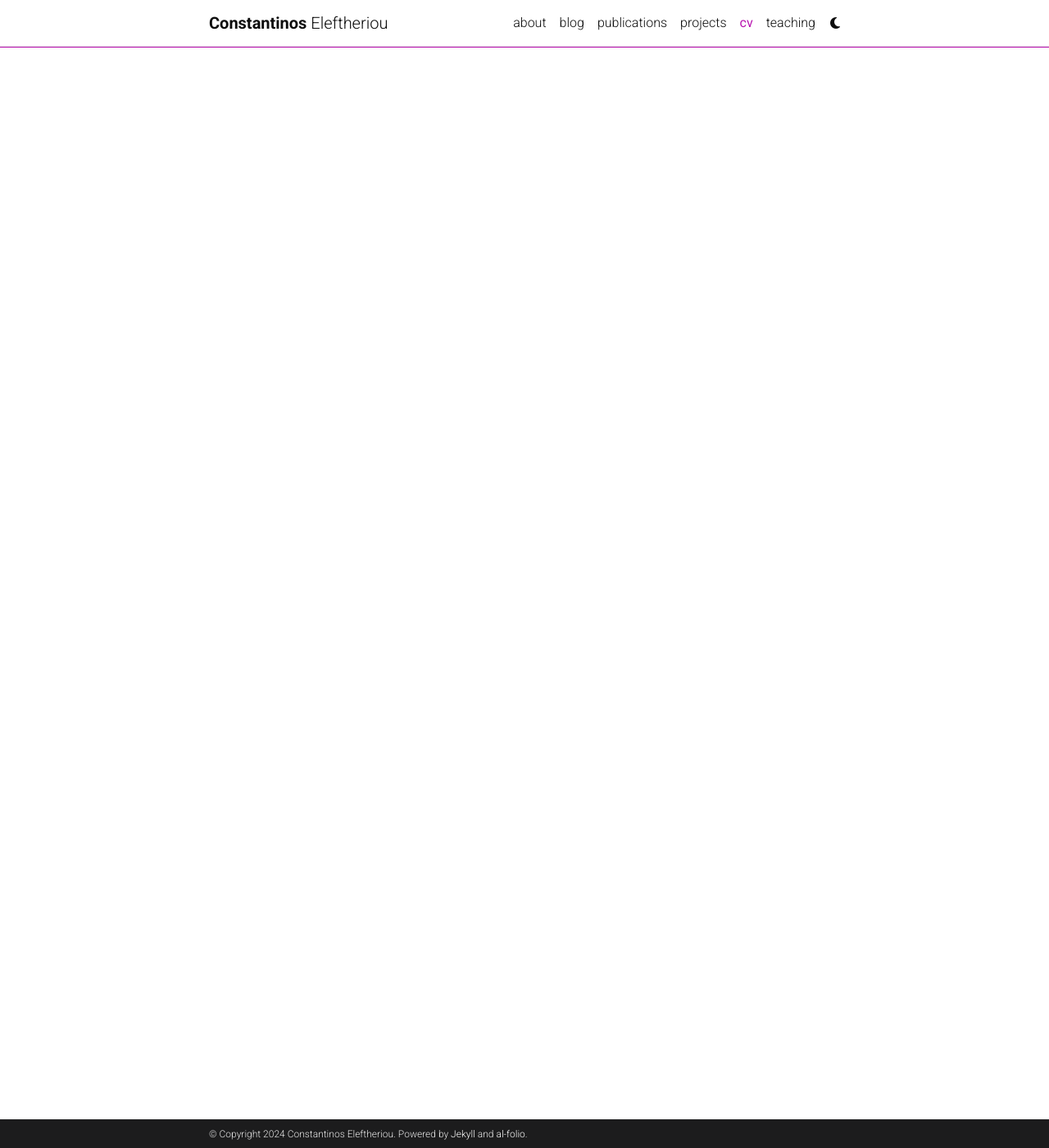
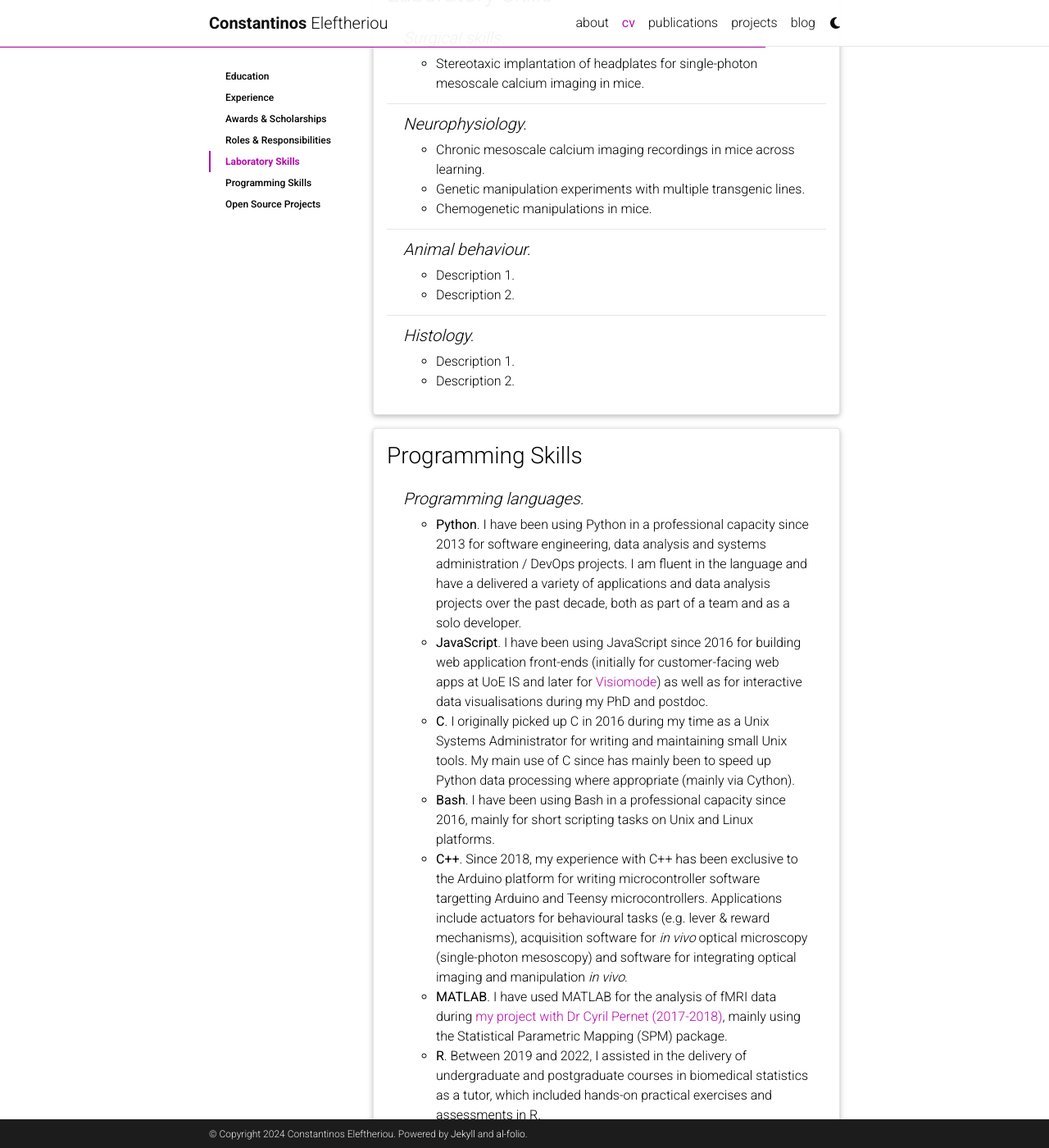
Before and after one commit to celefthe/celefthe.github.io, a Jekyll site: the page built from _pages/cv.md, in a window 1280 px wide and 1400 px high, scrolled down 2581 px. Shown: the whole window at 82% size. Built offline with Jekyll 4.4.1, drawn with Linux system fonts in a browser that asks for light colours; comment, search, counter and statistics services are not loaded; a style sheet for code colours, icons or effects is not loaded; some of the changed text lies outside the part shown.

Commit message:
whole buncha stuff

```diff
--- a/_data/cv.yml
+++ b/_data/cv.yml
@@ -42,7 +42,8 @@
       description:
         - Infrastructure automation, service delivery and user experience on a VMWare-based virtual estate.
         - Developed a web-based billing system for virtual machines.
-        - Python, JavaScript, OpenStack, VMWare, Terraform, Bash & Perl.
+        - Developed a platform for managing Openstack projects & instances.
+        - Administration & triage of a large Linux estate.
 
 - title: Awards & Scholarships
   type: time_table
@@ -62,20 +63,78 @@
       items:
         - Fulbright bicommunal youth leadership programme (CASP) at the School for International Training (VT), Fulbright Commission, USA
 
+- title: Roles & Responsibilities
+  type: time_table
+  contents:
+    - title: Elected member of the Senatus Academicus
+      institution: University of Edinburgh
+      year: 2018 - now
+      description: Non-professorial member of the Academic Senate representing postdoctoral researchers, tutors and demonstrators in the College of Medicine and Veterinary Medicine.
+    - title: Postgraduate Lead, CDBS Executive Committee
+      institution: University of Edinburgh
+      year: 2019 - 2023
+      description: Represented PhD students in the department's senior decision-making body.
+
+- title: Laboratory Skills
+  type: nested_list
+  contents:
+    - title: Surgical skills.
+      items:
+        - Stereotaxic implantation of headplates for single-photon mesoscale calcium imaging in mice.
+    - title: Neurophysiology.
+      items:
+        - Chronic mesoscale calcium imaging recordings in mice across learning.
+        - Genetic manipulation experiments with multiple transgenic lines.
+        - Chemogenetic manipulations in mice.
+    - title: Animal behaviour.
+      items:
+        - Description 1.
+        - Description 2.
+    - title: Histology.
+      items:
+        - Description 1.
+        - Description 2.
+
+- title: Programming Skills
+  type: nested_list
+  contents:
+    - title: Programming languages.
+      items:
+        - <b>Python</b>. I have been using Python in a professional capacity since 2013 for software engineering, data analysis and systems administration / DevOps projects. I am fluent in the language and have a delivered a variety of applications and data analysis projects over the past decade, both as part of a team and as a solo developer.
+        - <b>JavaScript</b>. I have been using JavaScript since 2016 for building web application front-ends (initially for customer-facing web apps at UoE IS and later for <a href="https://github.com/DuguidLab/visiomode">Visiomode</a>) as well as for interactive data visualisations during my PhD and postdoc.
+        - <b>C</b>. I originally picked up C in 2016 during my time as a Unix Systems Administrator for writing and maintaining small Unix tools. My main use of C since has mainly been to speed up Python data processing where appropriate (mainly via Cython).
+        - <b>Bash</b>. I have been using Bash in a professional capacity since 2016, mainly for short scripting tasks on Unix and Linux platforms.
+        - <b>C++</b>. Since 2018, my experience with C++ has been exclusive to the Arduino platform for writing microcontroller software targetting Arduino and Teensy microcontrollers. Applications include actuators for behavioural tasks (e.g. lever & reward mechanisms), acquisition software for <i>in vivo</i> optical microscopy (single-photon mesoscopy) and software for integrating optical imaging and manipulation <i>in vivo</i>.
+        - <b>MATLAB</b>. I have used MATLAB for the analysis of fMRI data during <a href="https://github.com/celefthe/E11928_language_processing_aphasia/tree/master">my project with Dr Cyril Pernet (2017-2018)</a>, mainly using the Statistical Parametric Mapping (SPM) package.
+        - <b>R</b>. Between 2019 and 2022, I assisted in the delivery of undergraduate and postgraduate courses in biomedical statistics as a tutor, which included hands-on practical exercises and assessments in R.
+        - <b>C#</b>. In 2012, I wrote a <a href="https://github.com/celefthe/sldb">patient management application</a> for the polysomnography department of the Paphos General Hospital in Cyprus using C#.NET, WPF and Microsoft SQL.
+    - title: Data analysis.
+      items:
+        - Time series analysis.
+        - Neural decoding
+        - Dimensionality reduction
+        - Network analysis
+        - Information theory
+        - Bootstrap & resampling statistics
+        - Behavioural tracking
+        - Data visualisation.
+        - Data curation.
+    - title: Software engineering.
+      items:
+        - Version control.
+        - Testing.
+        - CI/CD.
+    - title: Systems administration & DevOps.
+      items:
+        - Unix/Linux.
+        - Virtualisation.
+        - Automation.
+        - Storage.
+        - Data analysis infrastructure.
+
 - title: Open Source Projects
   type: time_table
   contents:
-    - title: <a href="https://github.com/DuguidLab/visiomode">visiomode</a>
+    - title: <a href="https://github.com/DuguidLab/visiomode">Visiomode</a>
       year: 2019-now
       description: A touchscreen-based visuomotor behaviour platform for rodents
-# - title: Academic Interests
-#   type: nested_list
-#   contents:
-#     - title: Topic 1.
-#       items:
-#         - Description 1.
-#         - Description 2.
-#     - title: Topic 2.
-#       items:
-#         - Description 1.
-#         - Description 2.
--- a/_data/venues.yml
+++ /dev/null
@@ -1,6 +0,0 @@
-"AJP":
-  url: https://aapt.scitation.org/journal/ajp
-  color: "#00369f"
-
-"PhysRev":
-  url: https://journals.aps.org/
--- a/_includes/header.html
+++ b/_includes/header.html
@@ -51,16 +51,6 @@
                   {%- endif -%}
                 </a>
               </li>
-              {% if site.blog_nav_title %}
-              <!-- Blog -->
-              <li class="nav-item {% if page.url contains 'blog' %}active{% endif %}">
-                <a class="nav-link" href="{{ '/blog/' | relative_url }}">{{ site.blog_nav_title }}
-                  {%- if page.url contains 'blog' -%}
-                  <span class="sr-only">(current)</span>
-                  {%- endif -%}
-                </a>
-              </li>
-              {%- endif %}
 
               <!-- Other pages -->
               {%- assign sorted_pages = site.pages | sort: "nav_order" -%}
@@ -94,6 +84,17 @@
               {%- endif -%}
               {%- endif -%}
               {% endfor -%}
+              {% if site.blog_nav_title %}
+              <!-- Blog -->
+              <li class="nav-item {% if page.url contains 'blog' %}active{% endif %}">
+                <a class="nav-link" href="{{ '/blog/' | relative_url }}">{{ site.blog_nav_title }}
+                  {%- if page.url contains 'blog' -%}
+                  <span class="sr-only">(current)</span>
+                  {%- endif -%}
+                </a>
+              </li>
+              {%- endif %}
+
               {%- if site.enable_darkmode %}
 
               <!-- Toogle theme mode -->
--- a/_pages/cv.md
+++ b/_pages/cv.md
@@ -3,9 +3,9 @@
 permalink: /cv/
 title: cv
 nav: true
-nav_order: 4
+nav_order: 1
 # cv_pdf: example_pdf.pdf
-description: A brief summary of my education and achievements to date.
+description: A brief summary of my education and skills.
 toc:
   sidebar: left
 ---
--- a/_pages/publications.md
+++ b/_pages/publications.md
@@ -4,7 +4,7 @@
 title: publications
 description: publications by categories in reversed chronological order. generated by jekyll-scholar.
 nav: true
-nav_order: 1
+nav_order: 2
 ---
 <!-- _pages/publications.md -->
 <div class="publications">
--- a/_pages/teaching.md
+++ /dev/null
@@ -1,12 +0,0 @@
----
-layout: page
-permalink: /teaching/
-title: teaching
-description: Materials for courses you taught. Replace this text with your description.
-nav: true
-nav_order: 5
----
-
-For now, this page is assumed to be a static description of your courses. You can convert it to a collection similar to `_projects/` so that you can have a dedicated page for each course.
-
-Organize your courses by years, topics, or universities, however you like!
```
Also changed, not shown: _data/coauthors.yml (deleted, +0 -34 lines), _pages/about.md (+1 -1 lines), _pages/about_einstein.md (deleted, +0 -5 lines), _pages/projects.md (+1 -1 lines), 1 other file.
